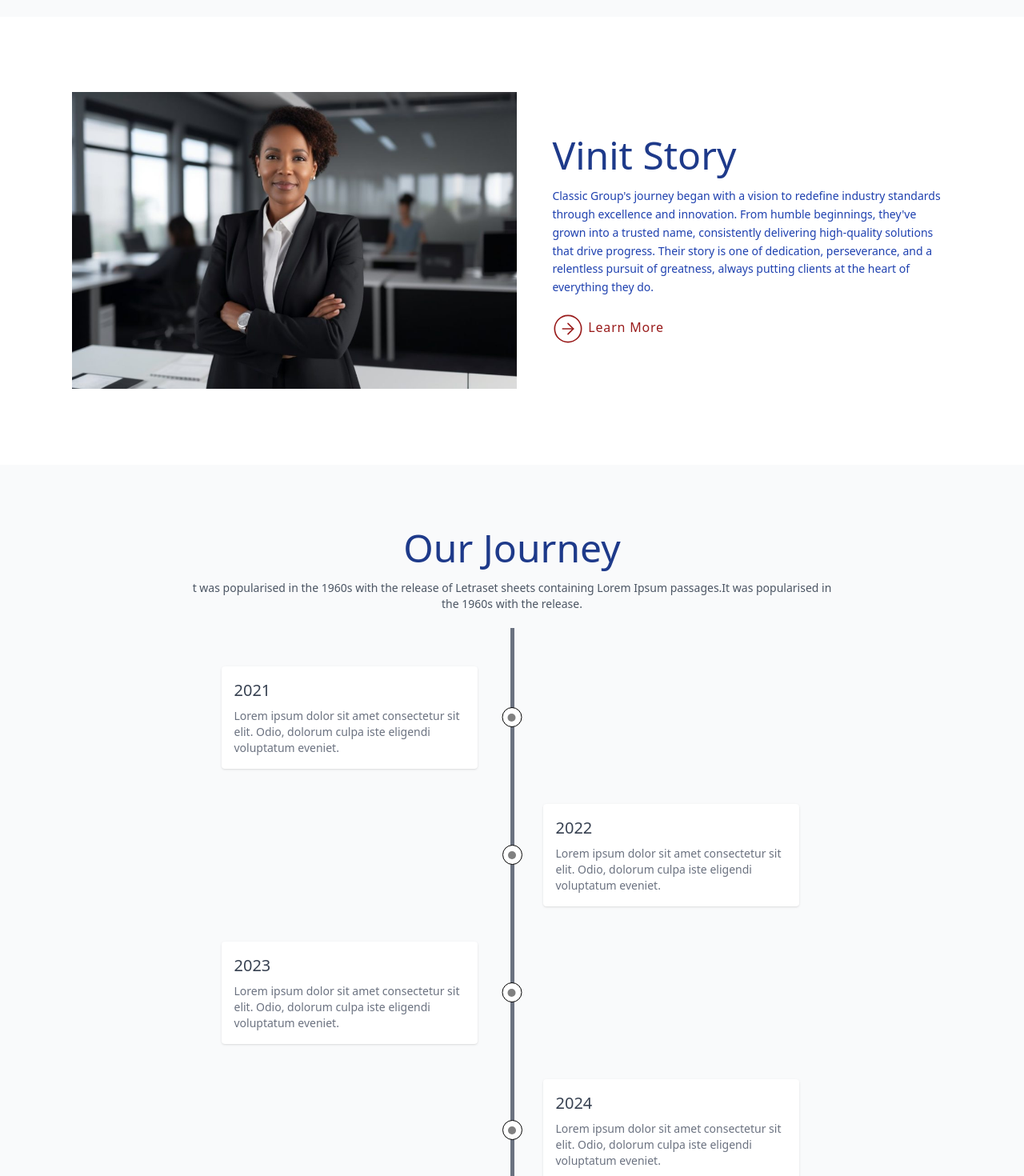
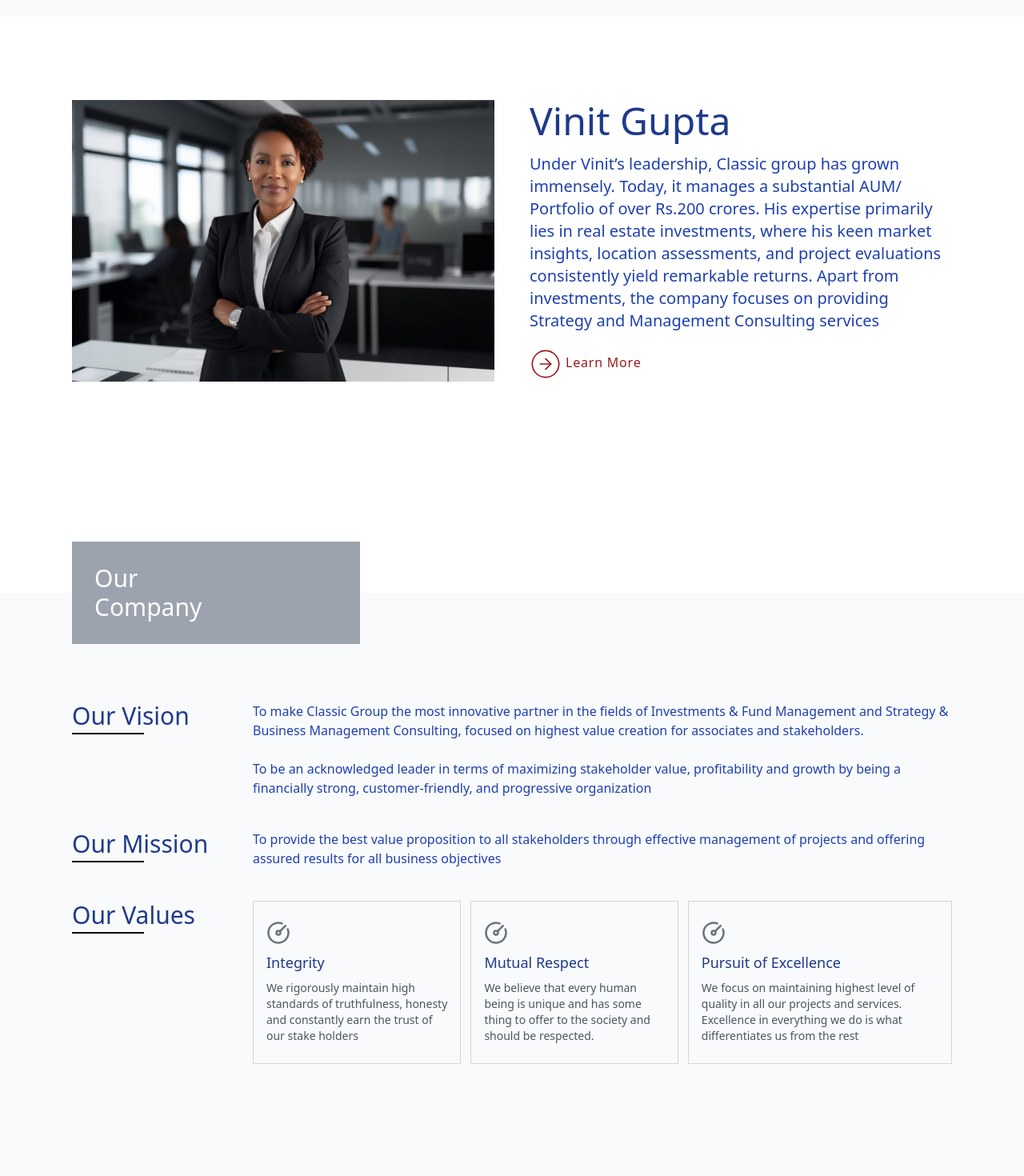
Before and after one commit to sah246ir/Landing-Page, a React (Create React App) app: page /about-us in a window 1280 px wide. Shown: the part 920-2390 px from the top of the page at 80% size. Built offline with nearby package versions, Linux system fonts and the light colour scheme.

Commit message:
feat: content populated

```diff
--- a/src/pages/AboutPage.tsx
+++ b/src/pages/AboutPage.tsx
@@ -8,6 +8,7 @@ import JourneyCard from '../components/card/JourneyCard'
 import Marker from '../components/Marker'
 import Heading from '../components/heading'
 import SubHeading from '../components/SubHeading'
+import ServiceCard from '../components/InvestmentsComponents/ServiceCard'
 const img = require("../img/ceo.jpg")
 const img2 = require("../img/swiss2.webp")
 
@@ -20,15 +21,15 @@ const AboutPage = () => {
         <div>
             <Section padded center className='min-h-[55em]'>
                 <div className='w-full flex flex-col justify-center items-center gap-12'>
-                    <div className="max-w-[1100px] flex flex-col sm:flex-row justify-between w-full items-center ">
+                    <div className="max-w-[1100px] flex flex-col sm:flex-row justify-between w-full items-center gap-5">
                         <div>
                             <h1 className='tracking-wider mb-2'>ABOUT US</h1>
                             <Heading className='text-3xl font-semibold mb-4 max-w-[450px]'>
-                            Empowering Growth Through Strategic Investments and Innovative Business Consulting
+                                Empowering Growth Through Strategic Investments and Innovative Business Consulting
                             </Heading>
                         </div>
-                        <SubHeading className='max-w-[25em] '>
-                        At Classic Group, we specialize in transforming businesses with innovative solutions, combining expertise and integrity to deliver results that stand the test of time. Our commitment is to your success, helping you navigate challenges and seize opportunities in a dynamic world.
+                        <SubHeading className='max-w-[25em] !text-lg'>
+                            At Classic Group, we specialize in transforming businesses with innovative solutions, combining expertise and integrity to deliver results that stand the test of time. Our commitment is to your success, helping you navigate challenges and seize opportunities in a dynamic world.
                         </SubHeading>
                     </div>
 
@@ -43,20 +44,63 @@ const AboutPage = () => {
 
             <Section gray={false} padded center className='min-h-[35em]' >
                 <div className="w-[1100px] flex items-center justify-center gap-11 flex-col sm:flex-row text-center sm:text-left">
-                    <div className="">
+                    <div className="sm:w-1/2">
                         <img className='w-full' src={img} alt="" />
                     </div>
-                    <div className="sm:w-[55em]">
-                        <Heading className='text-5xl font-mediumfs mb-4'>
-                            Vinit Story
+                    <div className="sm:w-1/2">
+                        <Heading className='text-5xl  mb-4'>
+                            Vinit Gupta
                         </Heading>
-                        <SubHeading className=' leading-relaxed'>
-Classic Group's journey began with a vision to redefine industry standards through excellence and innovation. From humble beginnings, they've grown into a trusted name, consistently delivering high-quality solutions that drive progress. Their story is one of dedication, perseverance, and a relentless pursuit of greatness, always putting clients at the heart of everything they do.
-                        </SubHeading>
+                        <SubHeading className=' leading-relaxed !text-xl w-full'>
+                            Under Vinit’s leadership, Classic group has grown immensely. Today, it manages a substantial
+                            AUM/ Portfolio of over Rs.200 crores. His expertise primarily lies in real estate investments,
+                            where his keen market insights, location assessments, and project evaluations consistently yield
+                            remarkable returns. Apart from investments, the company focuses on providing Strategy and
+                            Management Consulting services                        </SubHeading>
                         <ArrowButton direction='r' size={40} className='transition-transform duration-500 mt-5 tracking-wider text-base hover:translate-x-2'>
                             &nbsp;
                             <span>Learn More</span>
                         </ArrowButton>
+                    </div>
+                </div>
+            </Section>
+            <Section padded  className='min-h-[10em] bg-white' />
+
+            <Section padded center className='pt-0'>
+                <div className="max-w-[1100px] w-full">
+                    <Heading className='bg-gray-400 text-white p-7 sm:w-[12em] -translate-y-16'>
+                        Our<br />
+                        Company
+                    </Heading>
+
+                    <div className="flex flex-col gap-10">
+                        <div className="flex justify-between items-start flex-col md:flex-row gap-4">
+                            <Heading className='min-w-[7em] font-normal  partial partial-sm'>
+                                Our Vision
+                            </Heading>
+                            <SubHeading className='!text-base'>To make Classic Group the most innovative partner in the fields of Investments & Fund Management and
+                                Strategy & Business Management Consulting, focused on highest value creation for associates and
+                                stakeholders.<br/><br/>
+                                To be an acknowledged leader in terms of maximizing stakeholder value, profitability and growth by being a
+                                financially strong, customer-friendly, and progressive organization</SubHeading>
+                        </div>
+                        <div className="flex justify-between items-start flex-col md:flex-row gap-4">
+                            <Heading className='min-w-[7em] font-normal  partial partial-sm'>
+                                Our Mission
+                            </Heading>
+                            <SubHeading className='!text-base'>To provide the best value proposition to all stakeholders through effective management of projects and offering
+                            assured results for all business objectives</SubHeading>
+                        </div>
+                        <div className="flex justify-between items-start flex-col md:flex-row gap-4">
+                            <Heading className='min-w-[7em] font-normal  partial partial-sm'>
+                                Our Values
+                            </Heading>
+                            <div className="flex w-full gap-3">
+                                <ServiceCard className='flex-grow' heading='Integrity' content='We rigorously maintain high standards of truthfulness, honesty and constantly earn the trust of our stake holders ' />
+                                <ServiceCard className='flex-grow' heading='Mutual Respect' content='We believe that every human being is unique and has some thing to offer to the society and should be respected. ' />
+                                <ServiceCard className='flex-grow' heading='Pursuit of Excellence' content='We focus on maintaining highest level of quality in all our projects and services. Excellence in everything we do is what differentiates us from the rest' />
+                            </div>
+                        </div>
                     </div>
                 </div>
             </Section>
@@ -68,10 +112,10 @@ Classic Group's journey began with a vision to redefine industry standards throu
                         <div className="w-[5px]  h-full py-12 bg-gray-500 flex flex-col overflow-visible  items-start justify-around gap-11">
                             {
                                 years.map((yr, i) => {
-                                    const even = i%2===0
+                                    const even = i % 2 === 0
                                     return (
-                                        <div className={'relative flex items-center justify-start gap-4 ' + (even?"md:flex-row-reverse md:-translate-x-full":"")}>
-                                            <Marker concentricSize={.65} color='gray' className={"size-[25px] -translate-x-[10px] "+(even?"md:translate-x-[14.5px]":"")} />
+                                        <div className={'relative flex items-center justify-start gap-4 ' + (even ? "md:flex-row-reverse md:-translate-x-full" : "")}>
+                                            <Marker concentricSize={.65} color='gray' className={"size-[25px] -translate-x-[10px] " + (even ? "md:translate-x-[14.5px]" : "")} />
                                             <JourneyCard year={yr} className="w-[15em] sm:w-[25em] md:w-[20em]" />
                                         </div>
                                     )
```
